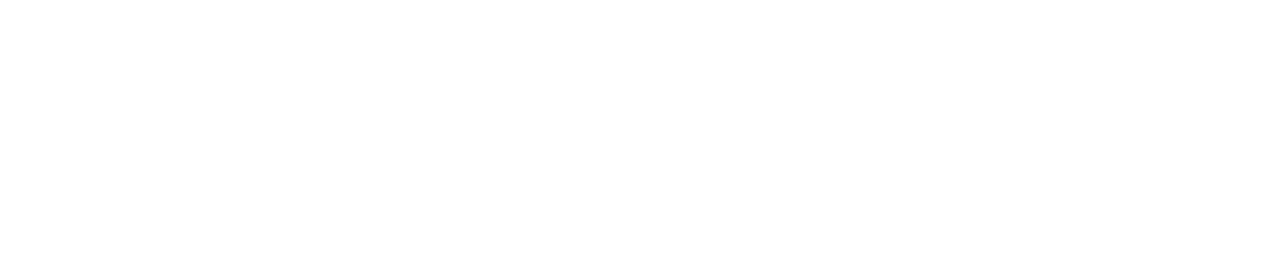
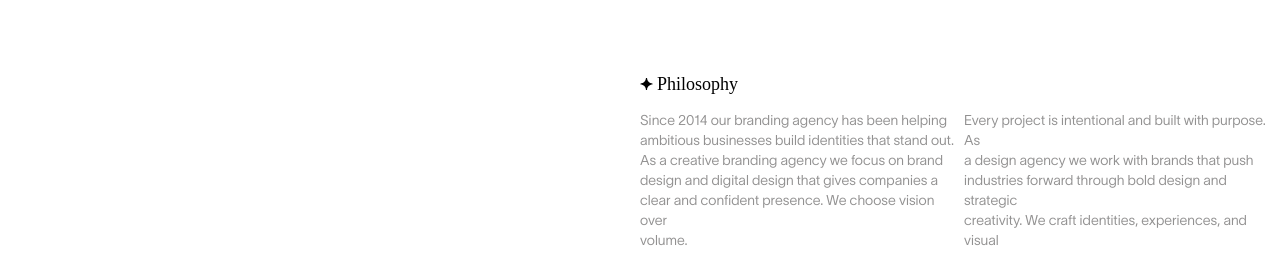
Before and after one commit to myusufcodes/Brandium, a React (Vite) app: page / in a window 1280 px wide. Shown: the part 2165-2418 px from the top of the page. Before the commit the page ends 2107 px from the top, so only its background shows below. Built offline with nearby package versions, Linux system fonts and the light colour scheme; a web font is replaced by a local one.

Commit message:
Added Philosophy section

```diff
--- a/src/App.jsx
+++ b/src/App.jsx
@@ -2,6 +2,7 @@
 import Hero from "./sections/Hero"
 import Projects from "./sections/Projects"
 import Circle from "./components/Circle"
+import Philosophy from "./sections/Philosophy"
 
 const App = () => {
   return (
@@ -10,6 +11,7 @@
       <Navbar />
       <Hero />
       <Projects />
+      <Philosophy />
     </main>
   )
 }
--- /dev/null
+++ b/src/sections/Philosophy.jsx
@@ -0,0 +1,73 @@
+import { useGSAP } from "@gsap/react"
+import gsap from "gsap"
+import { ScrollTrigger } from "gsap/all"
+
+gsap.registerPlugin(ScrollTrigger);
+const Philosophy = () => {
+    useGSAP(() => {
+        gsap.from('h4', {
+            y: 20,
+            opacity: 0,
+            duration: 0.3,
+            scrollTrigger: {
+                trigger: '#philosophy',
+                start: 'top 80%',
+            }
+        })
+        gsap.from('.about span', {
+            y: 20,
+            opacity: 0,
+            duration: 0.3,
+            stagger: 0.1,
+            scrollTrigger: {
+                trigger: '#philosophy',
+                start: 'top 78%',
+            }
+        })
+        gsap.from('.purpose span', {
+            y: 20,
+            opacity: 0,
+            duration: 0.3,
+            stagger: 0.1,
+            scrollTrigger: {
+                trigger: '#philosophy',
+                start: 'top 78%',
+            }
+        })
+    })
+    return (
+        <section id="philosophy" className="mt-32 w-full flex">
+            <div className="w-1/2"></div>
+            <div className="content w-1/2 flex">
+                <div className="philosophy flex flex-col gap-3 text-[]">
+                    <h4 className="font-[fontlight] text-lg flex gap-1 ">
+                        <img src="/star.svg" alt="star" width={13} />
+                        Philosophy
+                    </h4>
+                    <div className="flex gap-2 w-full mr-12">
+
+                        <p className="about font-[fontlighter] text-sm flex flex-col text-[#929191] w-1/2">
+                            <span>Since 2014 our branding agency has been helping</span>
+                            <span>ambitious businesses build identities that stand out.</span>
+                            <span>As a creative branding agency we focus on brand</span>
+                            <span>design and digital design that gives companies a</span>
+                            <span>clear and confident presence. We choose vision over</span>
+                            <span>volume.</span>
+                        </p>
+
+                        <p className="purpose font-[fontlighter] text-sm flex flex-col text-[#929191] w-1/2">
+                            <span>Every project is intentional and built with purpose. As</span>
+                            <span>a design agency we work with brands that push</span>
+                            <span>industries forward through bold design and strategic</span>
+                            <span>creativity. We craft identities, experiences, and visual</span>
+                            <span>systems for companies that want to lead.</span>
+                        </p>
+                    </div>
+                </div>
+
+            </div>
+        </section>
+    )
+}
+
+export default Philosophy
```
